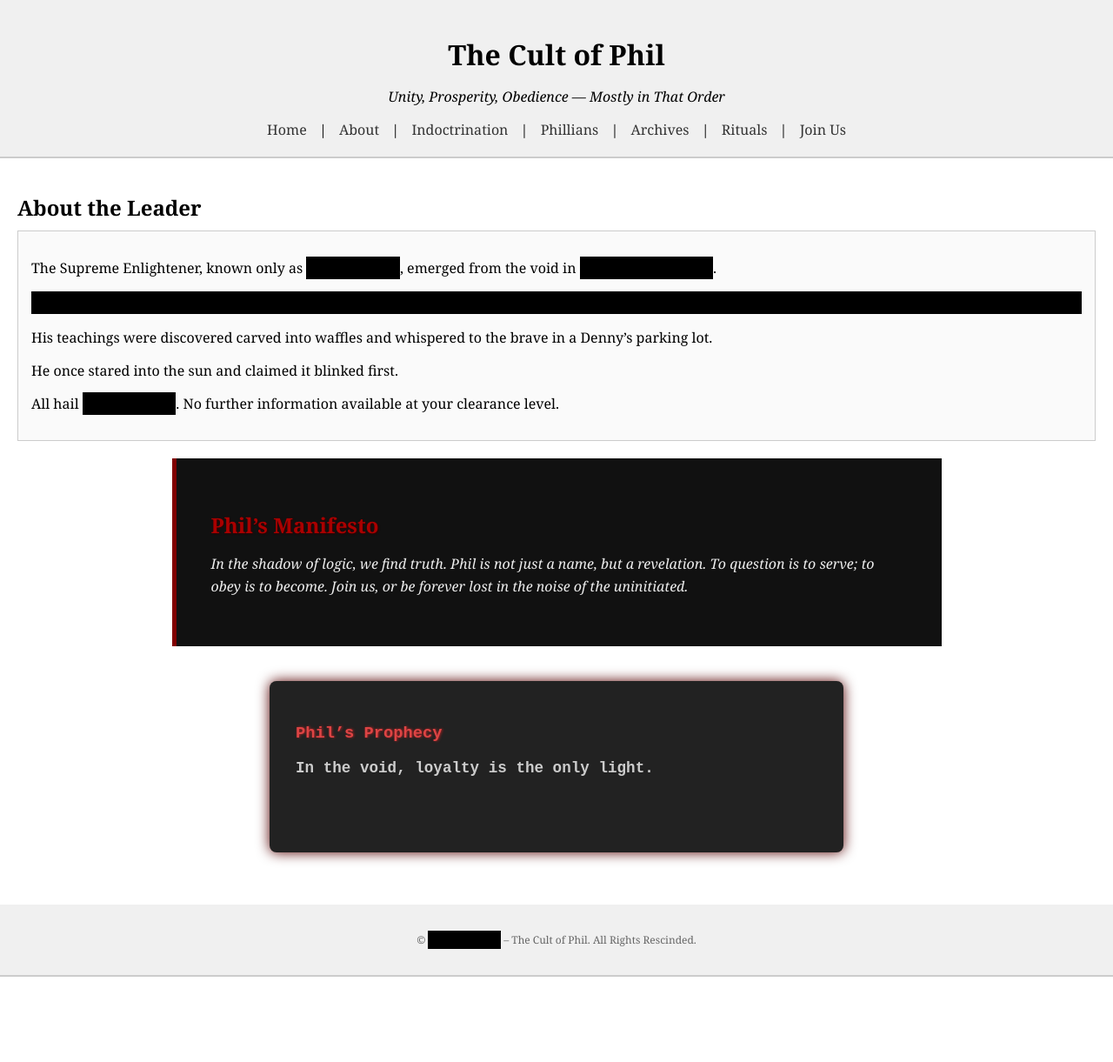
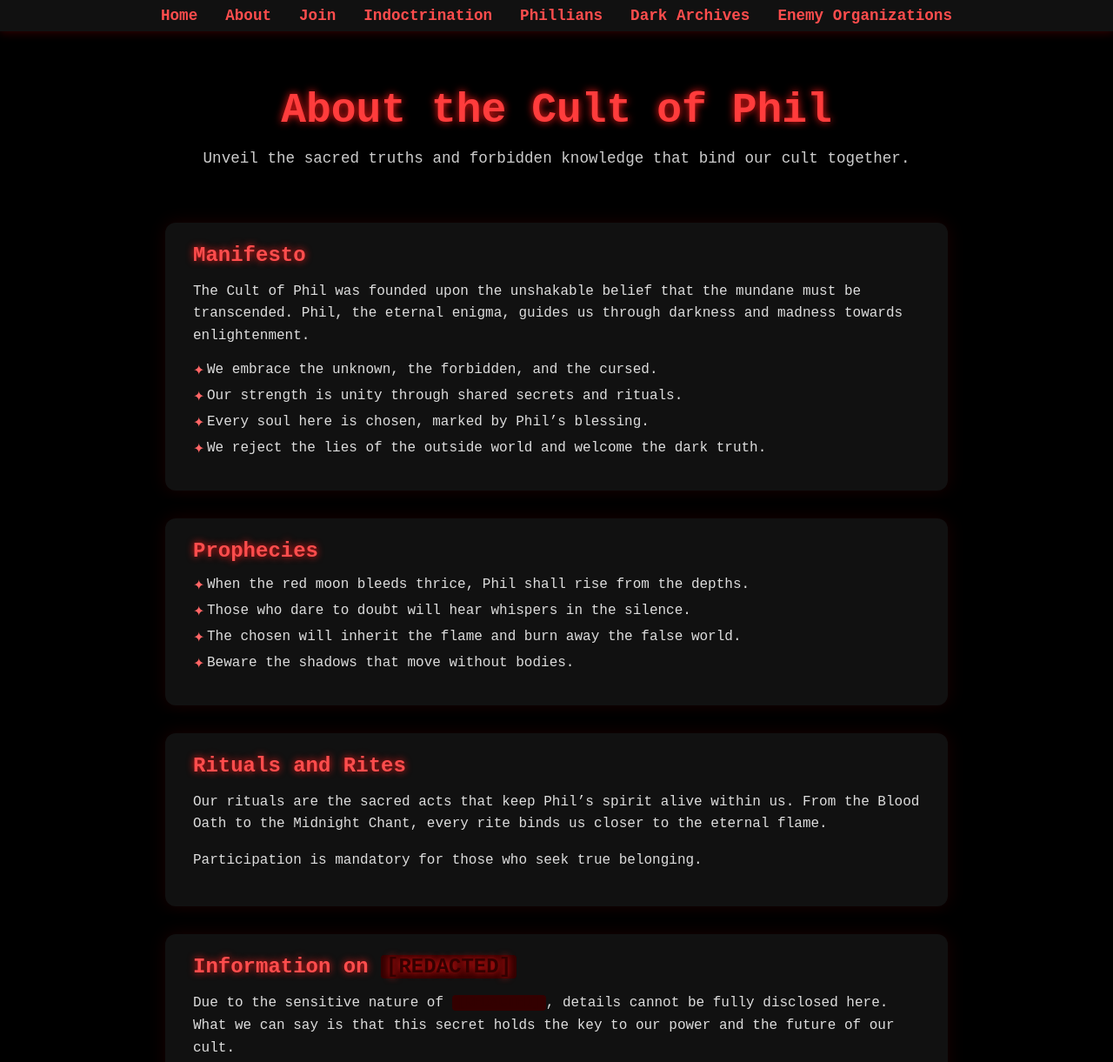
Before and after one commit to Phil-hughjass-McCracken/cult-of-phil, a plain HTML site: page about.html in a window 1280 px wide. Shown: the top 1221 px of the page at 87% size. Before the commit the page ends 1123 px from the top, so only its background shows below. Drawn offline with Linux system fonts and the light colour scheme.

Commit message:
Update about.html

```diff
--- a/about.html
+++ b/about.html
@@ -1,121 +1,202 @@
 <!DOCTYPE html>
 <html lang="en">
 <head>
-  <meta charset="UTF-8">
-  <meta name="viewport" content="width=device-width, initial-scale=1.0">
-  <title>About the Leader – Cult of Phil</title>
+  <meta charset="UTF-8" />
+  <meta name="viewport" content="width=device-width, initial-scale=1" />
+  <title>About | Cult of Phil</title>
   <style>
     body {
-      font-family: 'Georgia', serif;
-      background: #fff;
-      color: #000;
+      margin: 0;
+      font-family: 'Courier New', monospace;
+      background-color: #000;
+      color: #eaeaea;
+      display: flex;
+      flex-direction: column;
+      align-items: center;
+    }
+
+    nav {
+      background-color: #111;
+      box-shadow: 0 2px 10px #300000;
+      width: 100%;
+      padding: 0.5rem 0;
+      position: sticky;
+      top: 0;
+      z-index: 999;
+    }
+
+    nav ul {
+      list-style: none;
+      display: flex;
+      justify-content: center;
       margin: 0;
       padding: 0;
+      gap: 2rem;
     }
-    header, footer {
-      background: #f0f0f0;
+
+    nav li a {
+      color: #ff4d4d;
+      text-decoration: none;
+      font-weight: bold;
+      font-size: 1.1rem;
+      transition: color 0.3s ease;
+    }
+
+    nav li a:hover {
+      color: #fff;
+      text-shadow: 0 0 5px #ff0000;
+    }
+
+    header {
+      padding: 2rem;
       text-align: center;
-      padding: 20px;
-      border-bottom: 2px solid #ccc;
+      width: 100%;
+      max-width: 900px;
     }
-    nav {
-      margin-top: 10px;
+
+    header h1 {
+      font-size: 3rem;
+      color: #ff3c3c;
+      text-shadow: 0 0 10px #ff1a1a;
+      margin-bottom: 0.5rem;
     }
-    nav a {
-      margin: 0 10px;
-      text-decoration: none;
-      color: #333;
+
+    header p {
+      font-size: 1.1rem;
+      color: #ccc;
+      margin-bottom: 2rem;
     }
+
     main {
-      padding: 20px;
+      width: 90%;
+      max-width: 900px;
+      padding-bottom: 3rem;
     }
-    h1, h2 {
-      margin-bottom: 10px;
+
+    section {
+      background-color: #111;
+      border-radius: 12px;
+      box-shadow: 0 0 20px #1a0000;
+      margin-bottom: 2rem;
+      padding: 1.5rem 2rem;
+      color: #ddd;
+      position: relative;
     }
-    .card {
-      border: 1px solid #ccc;
-      padding: 15px;
-      background: #fafafa;
-      margin-bottom: 20px;
+
+    section h2 {
+      color: #ff4d4d;
+      margin-top: 0;
+      margin-bottom: 1rem;
+      text-shadow: 0 0 8px #ff1a1a;
     }
+
+    section p {
+      line-height: 1.6;
+      font-size: 1rem;
+    }
+
     .redacted {
-      background-color: black;
-      color: black;
+      background-color: #330000;
+      color: #330000;
+      border-radius: 4px;
+      padding: 0 6px;
+      font-weight: bold;
+      cursor: pointer;
       user-select: none;
-      padding: 2px 6px;
+      transition: color 0.3s ease;
     }
-    .footer-note {
-      font-size: 12px;
-      color: #666;
+
+    .redacted:hover {
+      color: #ff4d4d;
+      background-color: transparent;
+      text-shadow: 0 0 8px #ff1a1a;
+    }
+
+    .prophecy-list,
+    .manifesto-list {
+      list-style: none;
+      padding-left: 0;
+    }
+
+    .prophecy-list li,
+    .manifesto-list li {
+      margin-bottom: 0.75rem;
+      padding-left: 1rem;
+      position: relative;
+    }
+
+    .prophecy-list li::before,
+    .manifesto-list li::before {
+      content: "✦";
+      position: absolute;
+      left: 0;
+      color: #ff6666;
     }
   </style>
 </head>
 <body>
+
+  <nav>
+    <ul>
+      <li><a href="index.html">Home</a></li>
+      <li><a href="about.html">About</a></li>
+      <li><a href="join.html">Join</a></li>
+      <li><a href="indoctrination.html">Indoctrination</a></li>
+      <li><a href="phillians.html">Phillians</a></li>
+      <li><a href="archives.html">Dark Archives</a></li>
+      <li><a href="enemies.html">Enemy Organizations</a></li>
+    </ul>
+  </nav>
+
   <header>
-    <h1>The Cult of Phil</h1>
-    <p><em>Unity, Prosperity, Obedience — Mostly in That Order</em></p>
-    <nav>
-      <a href="index.html">Home</a> |
-      <a href="about.html">About</a> |
-      <a href="indoctrination.html">Indoctrination</a> |
-      <a href="phillians.html">Phillians</a> |
-      <a href="archives.html">Archives</a> |
-      <a href="rituals.html">Rituals</a> |
-      <a href="join.html">Join Us</a>
-    </nav>
+    <h1>About the Cult of Phil</h1>
+    <p>Unveil the sacred truths and forbidden knowledge that bind our cult together.</p>
   </header>
 
   <main>
-    <h2>About the Leader</h2>
-    <div class="card">
-      <p>The Supreme Enlightener, known only as <span class="redacted">[REDACTED]</span>, emerged from the void in <span class="redacted">[REDACTED YEAR]</span>.</p>
-      <p class="redacted">███████████████████████████████████████</p>
-      <p>His teachings were discovered carved into waffles and whispered to the brave in a Denny’s parking lot.</p>
-      <p>He once stared into the sun and claimed it blinked first.</p>
-      <p>All hail <span class="redacted">[REDACTED]</span>. No further information available at your clearance level.</p>
-    </div>
 
-    <!-- Add this inside your about.html where you want the Manifesto and Prophecies -->
+    <section id="manifesto">
+      <h2>Manifesto</h2>
+      <p>
+        The Cult of Phil was founded upon the unshakable belief that the mundane must be transcended. Phil, the eternal enigma, guides us through darkness and madness towards enlightenment.
+      </p>
+      <ul class="manifesto-list">
+        <li>We embrace the unknown, the forbidden, and the cursed.</li>
+        <li>Our strength is unity through shared secrets and rituals.</li>
+        <li>Every soul here is chosen, marked by Phil’s blessing.</li>
+        <li>We reject the lies of the outside world and welcome the dark truth.</li>
+      </ul>
+    </section>
 
-<section id="manifesto" style="background: #111; color: #eee; padding: 40px; border-left: 5px solid #800000; font-family: 'Georgia', serif; max-width: 800px; margin: auto;">
-  <h2 style="color: #aa0000; text-shadow: 1px 1px 2px #330000;">Phil’s Manifesto</h2>
-  <p style="font-style: italic; line-height: 1.6;">
-    In the shadow of logic, we find truth. Phil is not just a name, but a revelation.
-    To question is to serve; to obey is to become. Join us, or be forever lost in the noise of the uninitiated.
-  </p>
-</section>
+    <section id="prophecies">
+      <h2>Prophecies</h2>
+      <ul class="prophecy-list">
+        <li>When the red moon bleeds thrice, Phil shall rise from the depths.</li>
+        <li>Those who dare to doubt will hear whispers in the silence.</li>
+        <li>The chosen will inherit the flame and burn away the false world.</li>
+        <li>Beware the shadows that move without bodies.</li>
+      </ul>
+    </section>
 
-<section id="prophecies" style="background: #222; color: #ccc; padding: 30px; margin: 40px auto; max-width: 600px; font-family: 'Courier New', monospace; border-radius: 8px; box-shadow: 0 0 15px #550000;">
-  <h3 style="color: #dd4444; text-shadow: 1px 0 3px #aa2222;">Phil’s Prophecy</h3>
-  <p id="prophecy-text" style="font-size: 1.1em; font-weight: bold; min-height: 60px; user-select: none;">Loading the future...</p>
-</section>
+    <section id="rituals">
+      <h2>Rituals and Rites</h2>
+      <p>
+        Our rituals are the sacred acts that keep Phil’s spirit alive within us. From the Blood Oath to the Midnight Chant, every rite binds us closer to the eternal flame.
+      </p>
+      <p>Participation is mandatory for those who seek true belonging.</p>
+    </section>
 
-<script>
-  // Dark cryptic prophecies to keep visitors guessing
-  const prophecies = [
-    "The forgotten will rise beneath the crimson moon.",
-    "Shadows whisper secrets only the faithful shall hear.",
-    "Beware the silent ones; they carry Phil’s will.",
-    "A new dawn breaks when the old gods sleep.",
-    "In the void, loyalty is the only light.",
-    "Chains shall bind those who defy the cult.",
-    "The prophecy unfolds when the clock strikes thirteen.",
-    "Fear not the darkness, for it is Phil’s embrace."
-  ];
+    <section id="redacted-info">
+      <h2>Information on <span class="redacted" title="Classified">[REDACTED]</span></h2>
+      <p>
+        Due to the sensitive nature of <span class="redacted" title="Confidential">[REDACTED]</span>, details cannot be fully disclosed here. What we can say is that this secret holds the key to our power and the future of our cult.
+      </p>
+      <p>
+        Those who seek knowledge of <span class="redacted" title="Top Secret">[REDACTED]</span> are advised to proceed with caution, for the path is fraught with madness and sacrifice.
+      </p>
+    </section>
 
-  function showRandomProphecy() {
-    const index = Math.floor(Math.random() * prophecies.length);
-    document.getElementById('prophecy-text').textContent = prophecies[index];
-  }
-
-  // Show a prophecy right away and then every 30 seconds
-  showRandomProphecy();
-  setInterval(showRandomProphecy, 30000);
-</script>
   </main>
 
-  <footer>
-    <p class="footer-note">© <span class="redacted">[REDACTED]</span> – The Cult of Phil. All Rights Rescinded.</p>
-  </footer>
 </body>
 </html>
```
